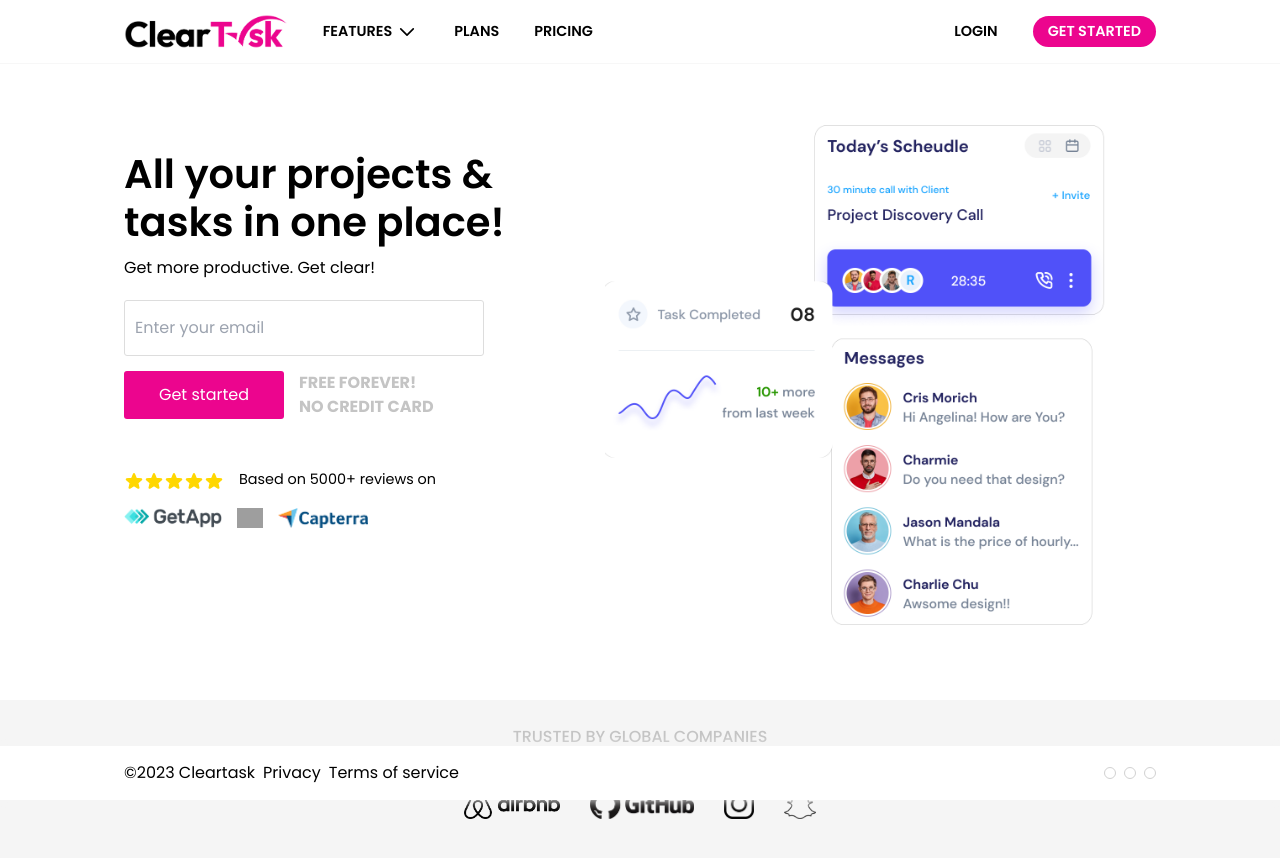
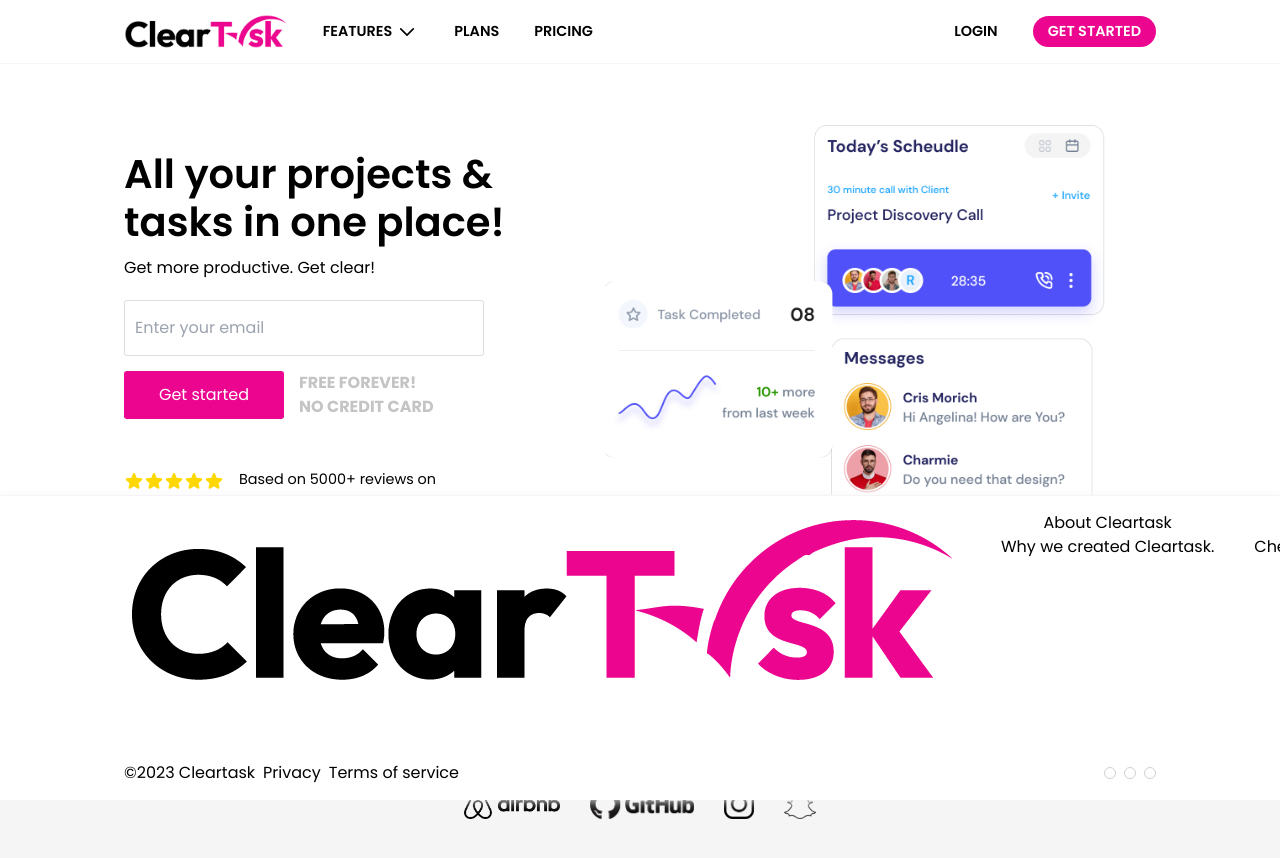
Before and after one commit to Crunch-Garage/cleartask, a React (Create React App) app in the folder react/: page / in a window 1280 px wide. Shown: the top 858 px of the page. Built offline with nearby package versions, Linux system fonts and the light colour scheme; grey boxes are pictures that could not be loaded; some icons are missing; a web font is replaced by a local one.

Commit message:
feat: add new page links to footer

```diff
--- a/react/src/components/Footer.js
+++ b/react/src/components/Footer.js
@@ -1,9 +1,39 @@
 import "./Footer.css";
+import logo from '../assets/solid.png';
+import googlePlay from '../assets/google-play-badge.png';
 import {Container, Grid} from '@mui/material';
 
 const Footer = ()=>{
     return(
         <footer className="footer">
+            <Container className="footer__container">
+                    <Grid container xs="auto" spacing={5} className="footer__grid footer__grid--top">
+                        <Grid item xs="auto" className="footer__grid-item">
+                            <a href="/"><img src={logo} alt="Cleartask logo"/></a>
+                        </Grid>
+                        <Grid item xs="auto" className="footer__grid-item">
+                            <a href="#">
+                                <h3>About Cleartask</h3>
+                                <p>Why we created Cleartask.</p>
+                            </a>
+                        </Grid>
+                        <Grid item xs="auto" className="footer__grid-item">
+                            <a href="#">
+                                <h3>Careers</h3>
+                                <p>Check out available roles.</p>
+                            </a>
+                        </Grid>
+                        <Grid item xs="auto" className="footer__grid-item">
+                            <a href="#">
+                                <h3>Contact us</h3>
+                                <p>Need support? Talk to us.</p>
+                            </a>
+                        </Grid>
+                        <Grid item xs="auto" className="footer__grid-item app-badge">
+                            <a href="#"><img src={googlePlay} alt="Google play"/></a>
+                        </Grid>
+                    </Grid>
+            </Container>
             <Container className="footer__container">
                     <Grid container xs="auto" spacing={1} className="footer__grid">
                         <Grid item xs="auto" className="footer__grid-item">
```
